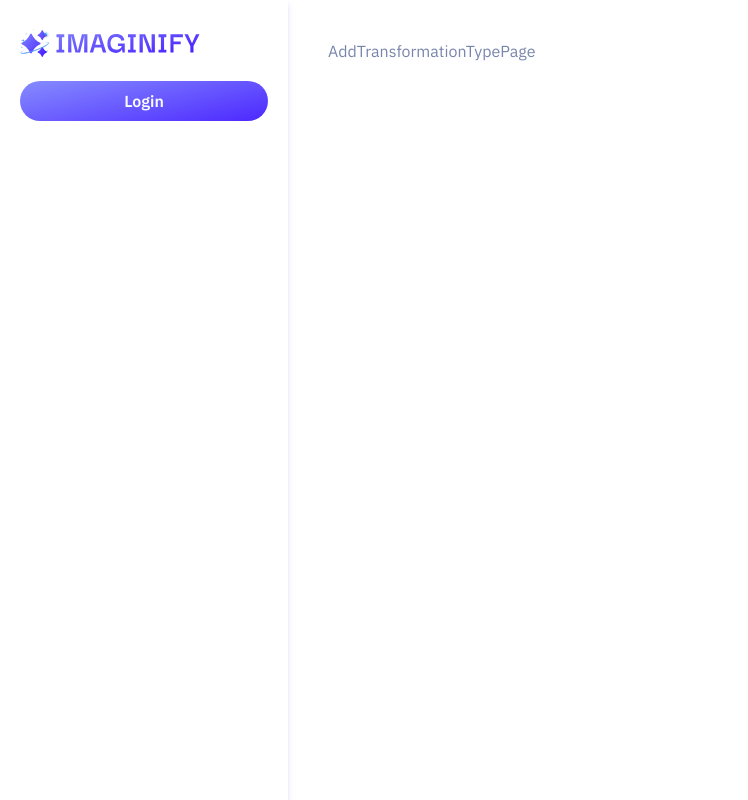
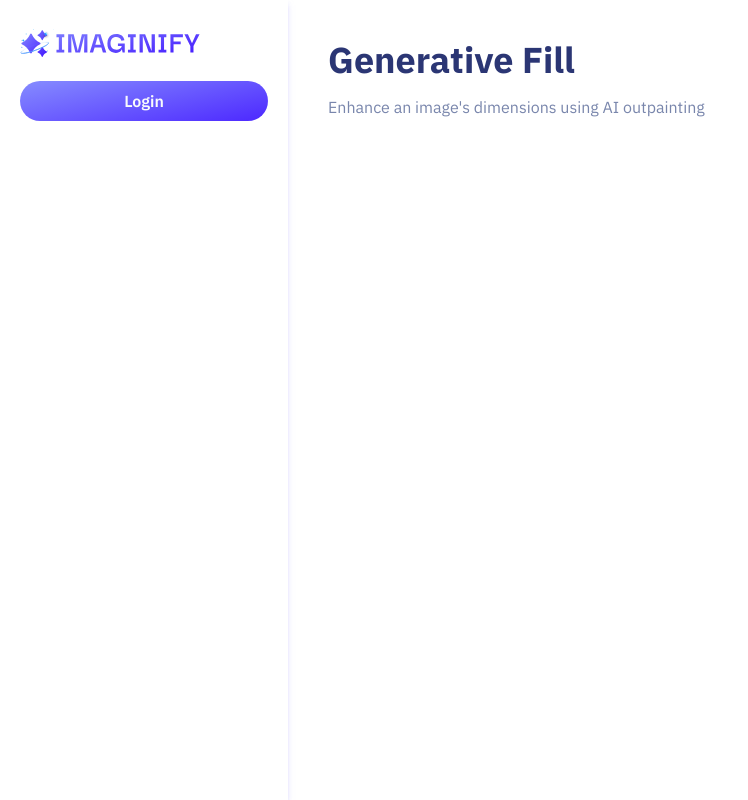
Before and after one commit to Zarivate/Nextjs14Practice, a Next.js app: page /transformations/add/fill in a window 1280 px wide. Shown: the whole page, without its empty margins (0-748 px from the left). Built offline with nearby package versions, Linux system fonts and the light colour scheme; no server answers.

Commit message:
Got MongoDB cluster working, compatible with Clerk and Vercel now.

```diff
--- a/app/(root)/transformations/add/[type]/page.tsx
+++ b/app/(root)/transformations/add/[type]/page.tsx
@@ -1,7 +1,15 @@
+import Header from "@/components/shared/Header";
 import React from "react";
+import { transformationTypes } from "@/constants";
 
-const AddTransformationTypePage = () => {
-  return <div>AddTransformationTypePage</div>;
+// In order to adjust what gets displayed according to what page the user heads to, the [type] field in the folder structure is destructured and displayed
+const AddTransformationTypePage = ({ params: { type } }: SearchParamProps) => {
+  // Get the corresponding url header type by comparing and finding it to the ones listed in the constants
+  const transformation = transformationTypes[type];
+
+  return (
+    <Header title={transformation.title} subtitle={transformation.subTitle} />
+  );
 };
 
 export default AddTransformationTypePage;
--- /dev/null
+++ b/components/shared/Header.tsx
@@ -0,0 +1,12 @@
+import React from "react";
+
+const Header = ({ title, subtitle }: { title: string; subtitle?: string }) => {
+  return (
+    <>
+      <h2 className="h2-bold text-dark-600">{title}</h2>
+      {subtitle && <p className="p-16-regular mt-4">{subtitle}</p>}
+    </>
+  );
+};
+
+export default Header;
```
Also changed, not shown: bugsandsolutions.txt.
